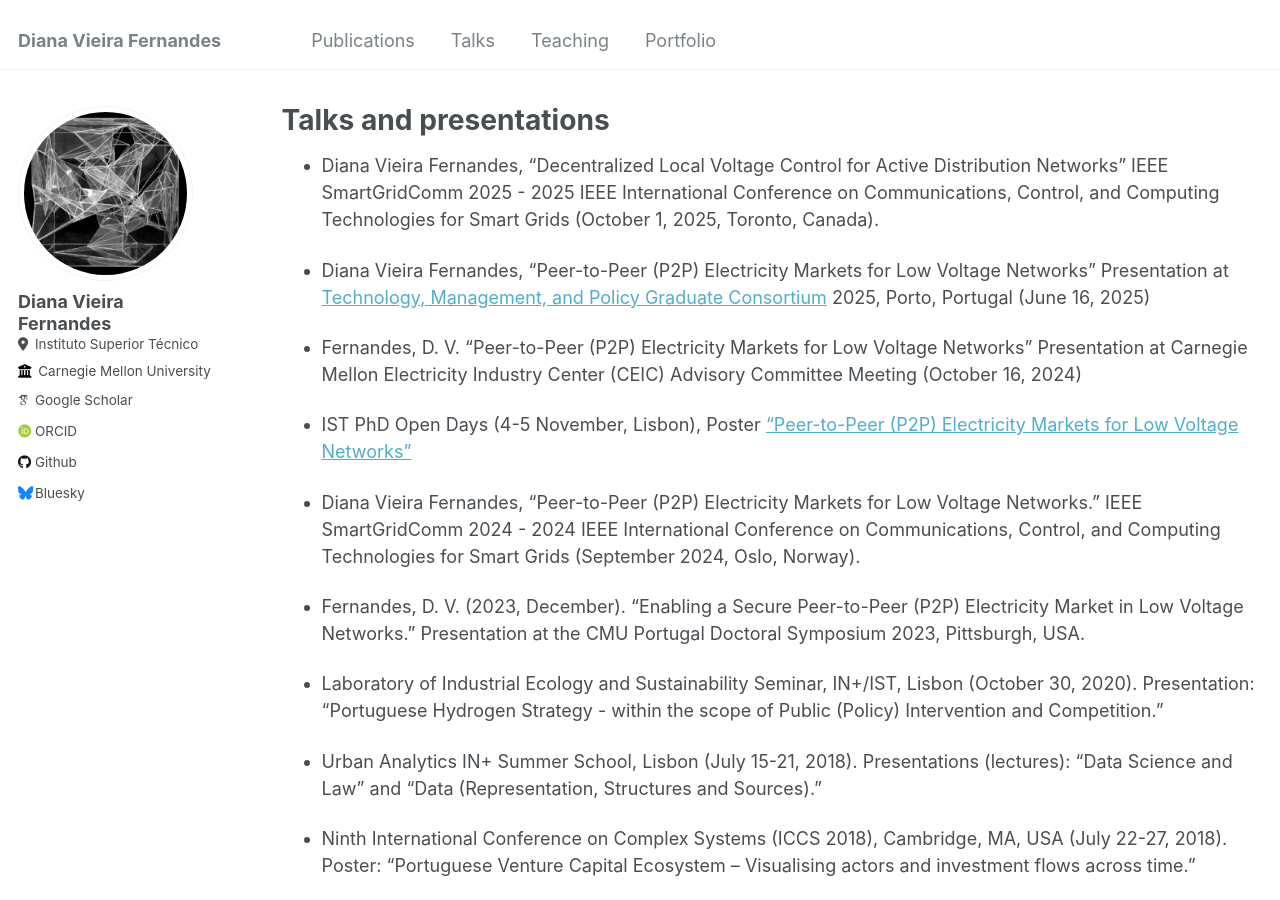
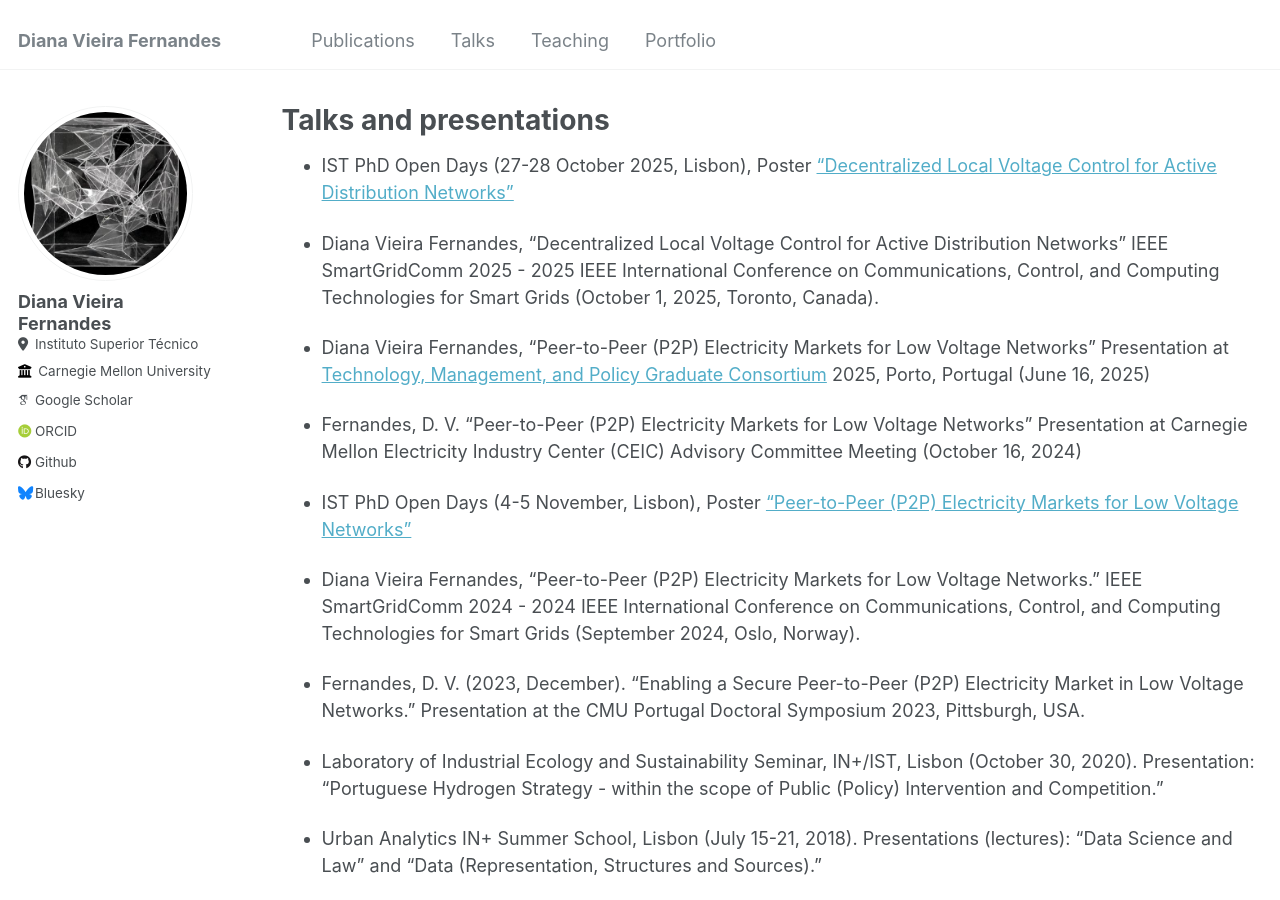
Before and after one commit to d-vf/d-vf.github.io, a Jekyll site: the page built from _pages/talks.md, in a window 1280 px wide and 900 px high. Built offline with Jekyll 4.4.1, drawn with Linux system fonts in a browser that asks for light colours; some web fonts are replaced.

Commit message:
Update talks.md

```diff
--- a/_pages/talks.md
+++ b/_pages/talks.md
@@ -4,6 +4,8 @@ title: "Talks and presentations"
 permalink: /talks/
 author_profile: true
 ---
+
+- IST PhD Open Days (27-28 October 2025, Lisbon), Poster [“Decentralized Local Voltage Control for Active Distribution Networks”](https://phdopendays.tecnico.ulisboa.pt/files/sites/191/dvf_ist_phd_open_days_1025-pptx.pdf)
 
 - Diana Vieira Fernandes, "Decentralized Local Voltage Control for Active Distribution Networks" IEEE SmartGridComm 2025 - 2025 IEEE International Conference on Communications, Control, and Computing Technologies for Smart Grids (October 1, 2025, Toronto, Canada).
 
```
